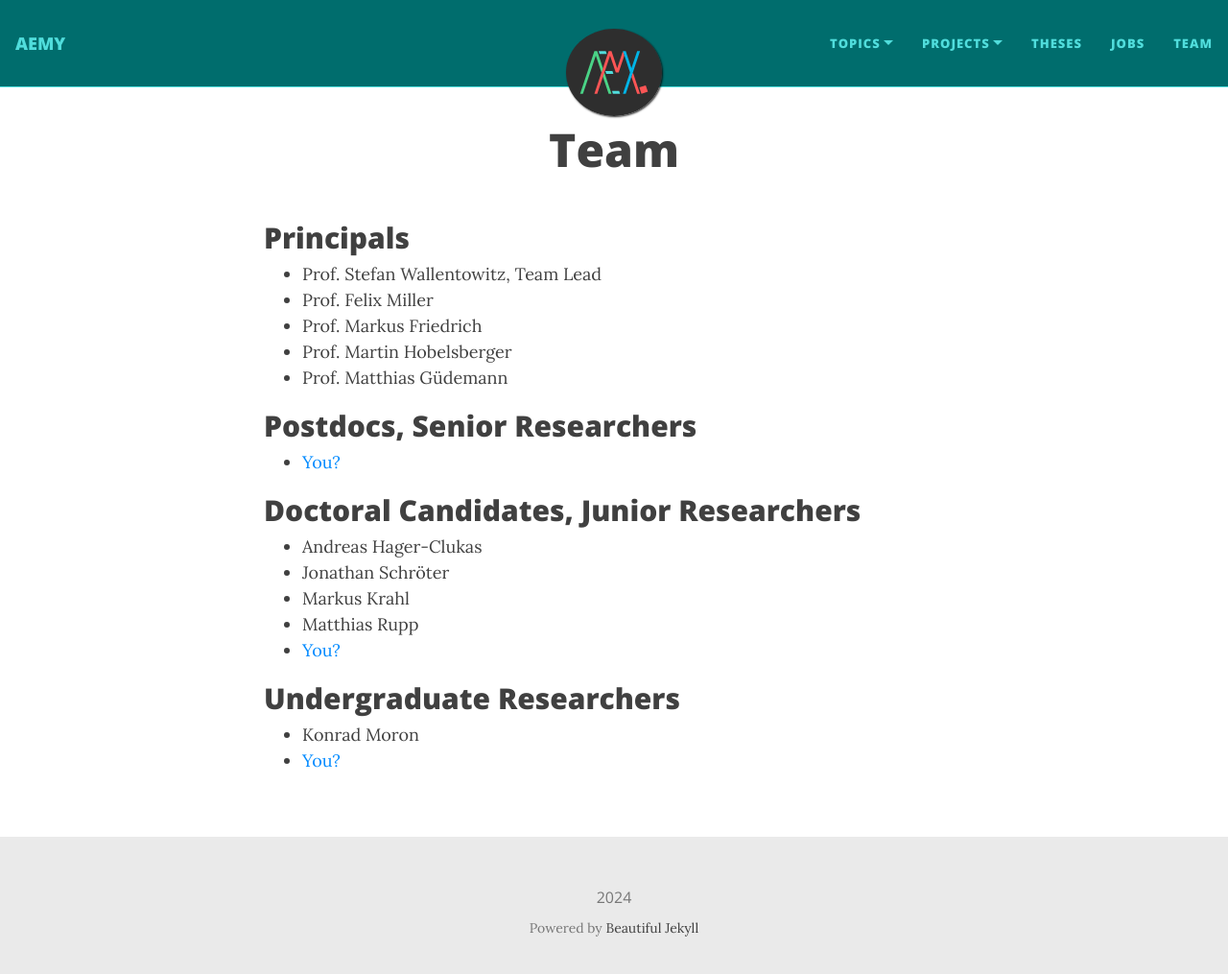
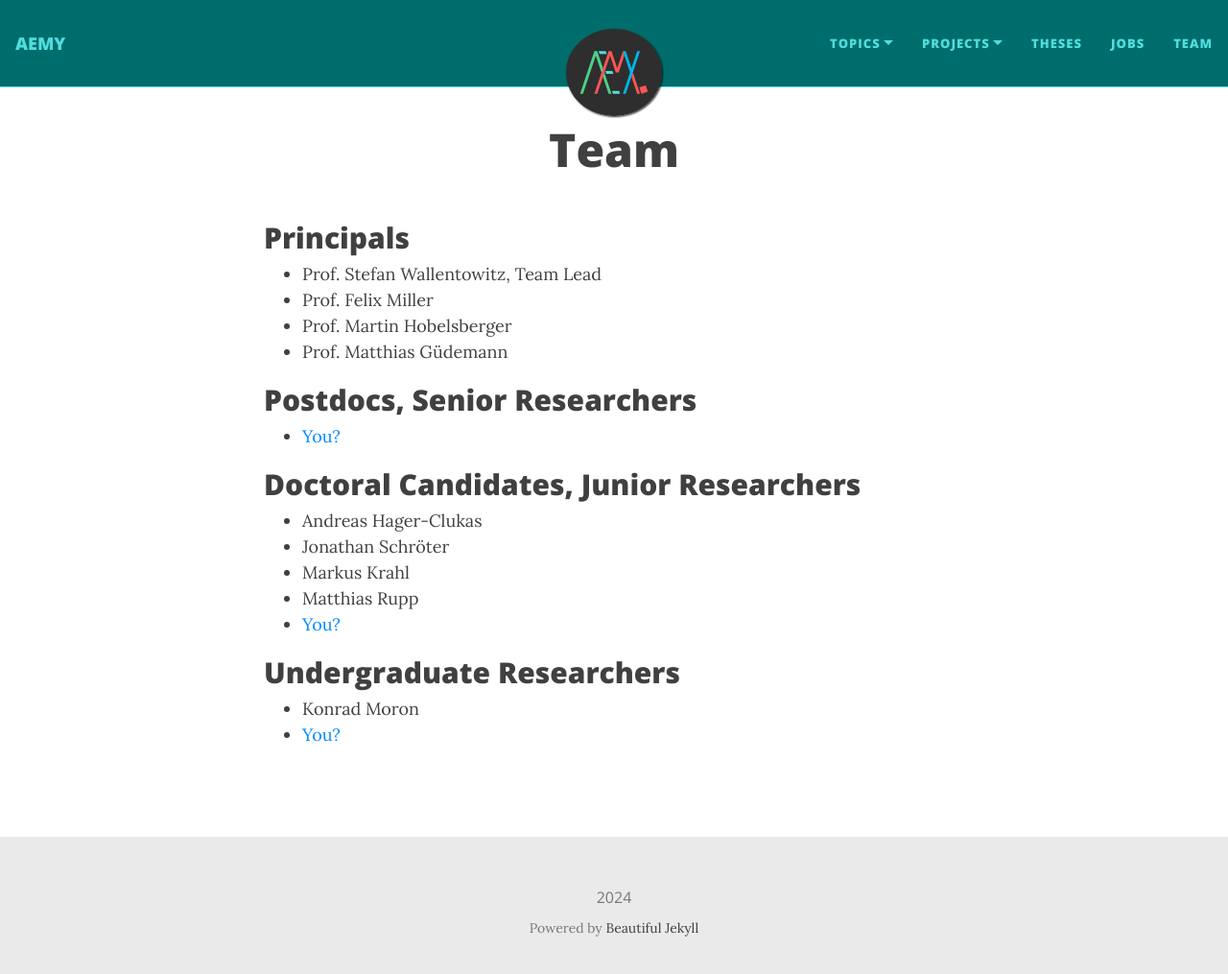
Before and after one commit to hm-aemy/hm-aemy.github.io, a Jekyll site: the page built from team/index.md, in a window 1280 px wide and 1028 px high. Shown: the top 1015 px of the window at 96% size. Built offline with Jekyll 4.4.1, drawn with Linux system fonts in a browser that asks for light colours.

Commit message:
Markus erst fragen

```diff
--- a/team/index.md
+++ b/team/index.md
@@ -7,7 +7,6 @@ title: Team
 
 - Prof. Stefan Wallentowitz, Team Lead
 - Prof. Felix Miller
-- Prof. Markus Friedrich
 - Prof. Martin Hobelsberger
 - Prof. Matthias Güdemann
 
```
